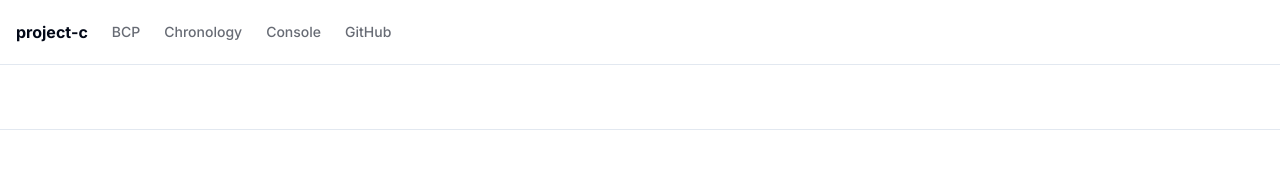
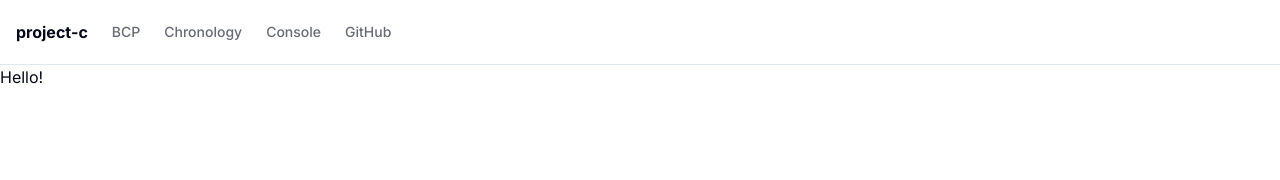
Before and after one commit to danielytan/project-c, a Next.js app: page / in a window 1280 px wide. Shown: the top 180 px of the page. Built offline with nearby package versions, Linux system fonts and the light colour scheme.

Commit message:
changed placeholder text for empty pages

```diff
--- a/src/app/bcp/page.tsx
+++ b/src/app/bcp/page.tsx
@@ -1,5 +1,5 @@
 import Link from 'next/link'
 
 export default function Page() {
-  return <Link href="/">Home</Link>
+  return <p>WIP</p>
 }
--- a/src/app/chronology/page.tsx
+++ b/src/app/chronology/page.tsx
@@ -1,5 +1,5 @@
 import Link from 'next/link'
 
 export default function Page() {
-  return <Link href="/">Home</Link>
+  return <p>WIP</p>
 }
--- a/src/app/page.tsx
+++ b/src/app/page.tsx
@@ -1,16 +1,9 @@
-import { Metadata } from "next"
-import Image from "next/image"
-import { Activity, CreditCard, DollarSign, Download, Users } from "lucide-react"
-
 export default function Home() {
   return (
     <>
-      <div className="hidden flex-col md:flex">
-        <div className="border-b">
-          <div className="flex h-16 items-center px-4">
-          </div>
-        </div>
-      </div>
+      <h1>
+        Hello!
+      </h1>
     </>
   )
 }
```
